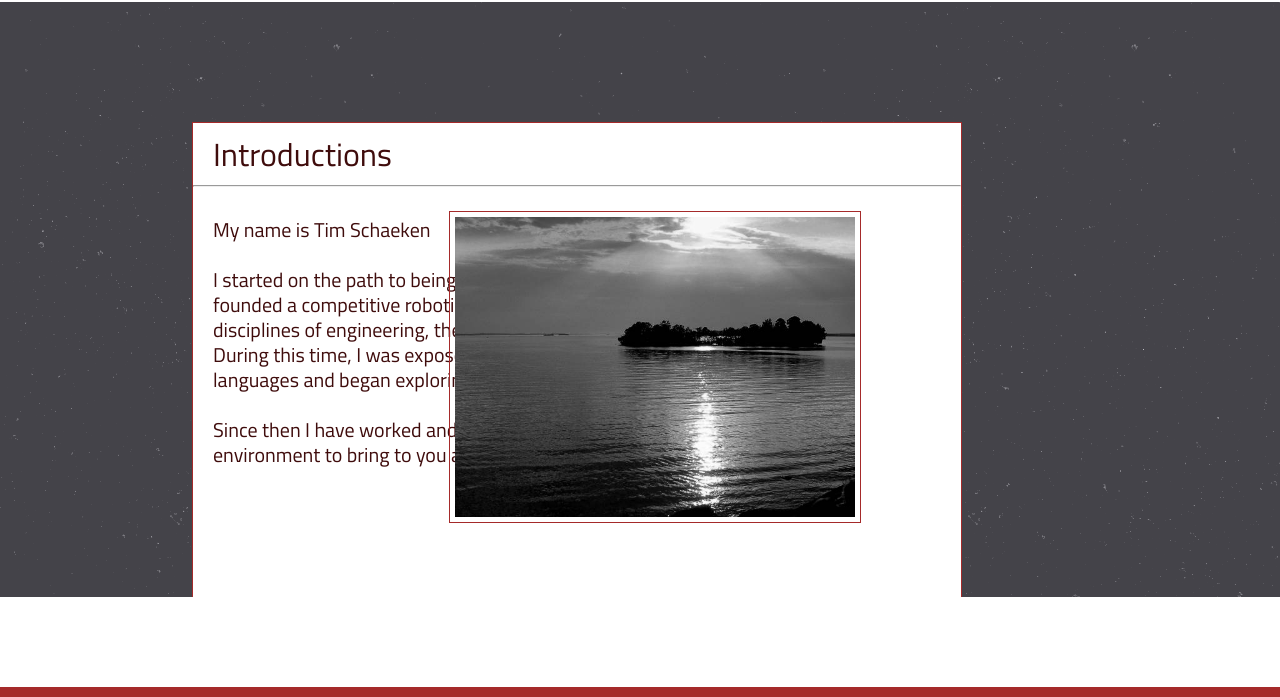
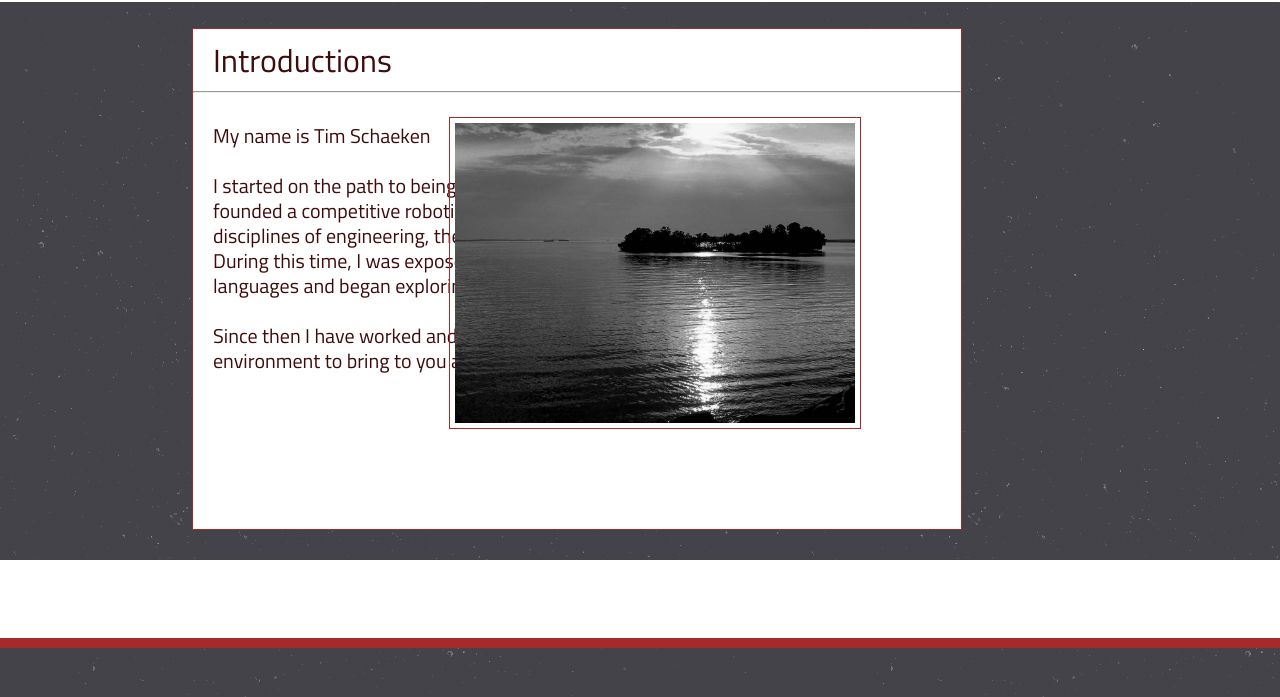
Before and after one commit to TSchaeken/HW-Wireframe, a plain HTML site: page Recommended_Homework/index.html in a window 1280 px wide. Shown: the part 103-800 px from the top of the page. Drawn offline with Linux system fonts and the light colour scheme.

Commit message:
border-text update

```diff
--- a/Recommended_Homework/assets/css/style.css
+++ b/Recommended_Homework/assets/css/style.css
@@ -30,7 +30,7 @@ hr {
 
 #body-container {
     margin-left:15%;
-    margin-top:120px;
+    margin-top:2%;
     height:500px;
     width:60%;
     background-color:white;
@@ -70,12 +70,11 @@ hr {
 }
 
 #footer-container {
-    height:90px;
+    height:78px;
     width:100%;
     background-color:white;
     border-bottom:10px solid brown;
-    position:fixed;
-    bottom:0;
+    margin-top:30px;
 }
 
 .header-name {
```
